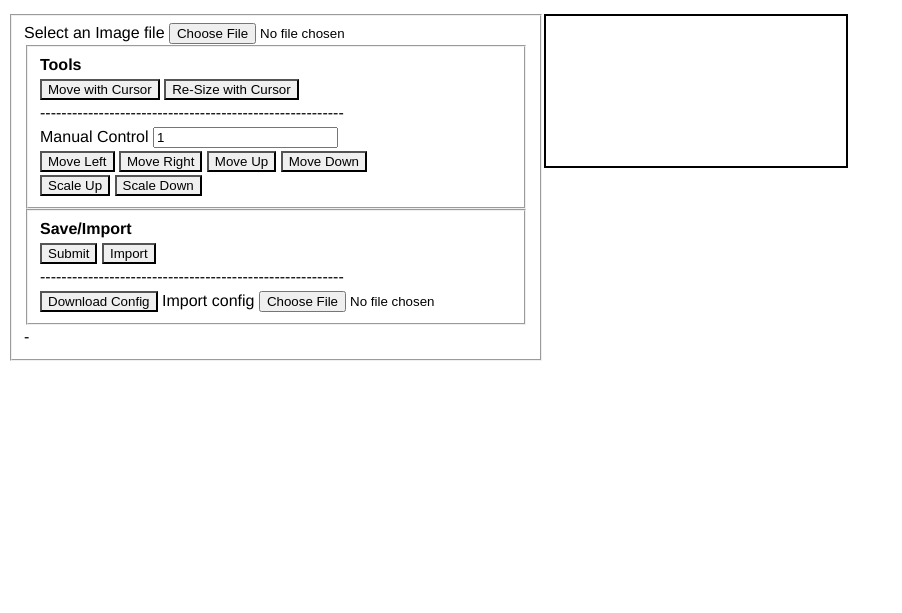
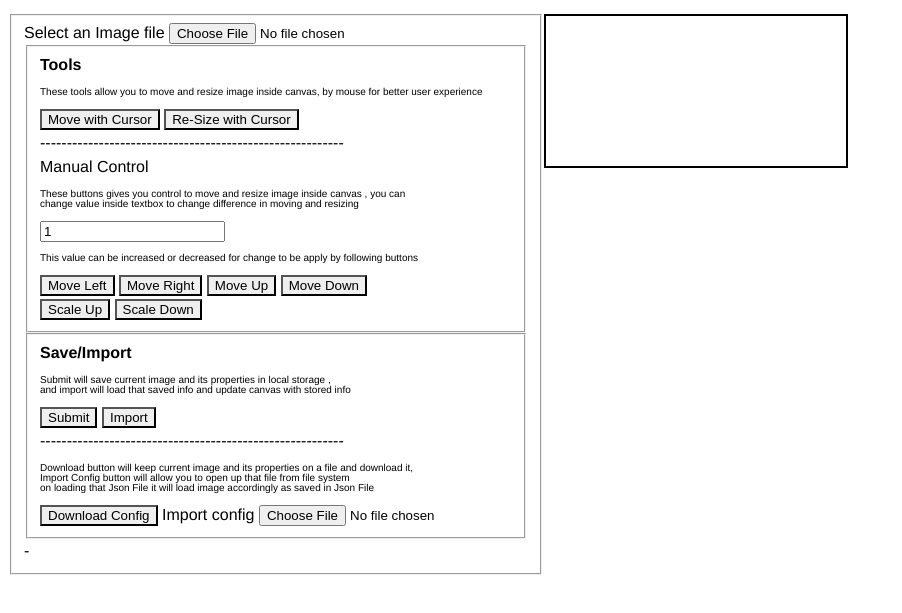
Before and after one commit to shahrukhhp1/software-engineer-js-test-photo-editor, a website built with webpack: page app/index.html in a window 1280 px wide. Shown: the part 53-666 px from the top of the page, without its empty margins (0-902 px from the left). Built offline with nearby package versions, Linux system fonts and the light colour scheme.

Commit message:
information added onto UI

```diff
--- a/app/css/main.scss
+++ b/app/css/main.scss
@@ -57,3 +57,8 @@ button {
 .toolArea{
   float: left;
 }
+
+p{
+  font-size: 10px;
+  line-height:1em;
+}
--- a/app/index.html
+++ b/app/index.html
@@ -14,6 +14,7 @@
                     <fieldset>
                         <b>Tools</b>
                         </br>
+                        <p>These tools allow you to move and resize image inside canvas, by mouse for better user experience</p>
                         <button id="moveBtn">Move with Cursor</button>
                         <button id="resizeBtn">Re-Size with Cursor</button>
                         </br>
@@ -21,8 +22,9 @@
                         <label>
                         Manual Control
                         </label>
-                        <input type="number" id="changeTxt" value="1" />
-                        </br>
+                        <p>These buttons gives you control to move and resize image inside canvas , you can <br> change value inside textbox to change difference in moving and resizing</p>
+                        <input type="number" id="changeTxt" value="1" /><p>This value can be increased or decreased for change to be apply by following buttons</p>
+
                         <button id="leftBtn">Move Left</button>
                         <button id="rightBtn">Move Right</button>
                         <button id="upBtn">Move Up</button>
@@ -34,10 +36,12 @@
                     </fieldset>
                     <fieldset>
                         <b>Save/Import</b></br>
+                        <p>Submit will save current image and its properties in local storage ,<br> and import will load that saved info and update canvas with stored info</p>
                         <button id="submitBtn">Submit</button>
                         <button id="importBtn">Import</button>
                         </br>
                         <span>---------------------------------------------------------</span></br>
+                        <p>Download button will keep current image and its properties on a file and download it, <br> Import Config button will allow you to open up that file from file system <br> on loading that Json File it will load image accordingly as saved in Json File </p>
                         <button id="downloadBtn">Download Config</button>
                         <label for="uploader">Import config</label>
                         <input type="file" id="configUploader" />
--- a/app/js/constants.js
+++ b/app/js/constants.js
@@ -1,11 +1,16 @@
+/*
 
+* Constants javascript file , this file is responsible for all constants and values to be kept into it.
+So they can be called and used from anywhere in project, instead of declaring constant variables
+overall in the project we keep them here in one file for easy access
+
+ */
 
 const canvasWidth = 500;
-
 const savedConfigName = "canvasConfig";
 const jsonFileName = "ImageConfig.json";
 
 
 
 
-module.exports = { canvasWidth , html , savedConfigName , jsonFileName};
+module.exports = { canvasWidth , savedConfigName , jsonFileName};
--- a/app/js/main.js
+++ b/app/js/main.js
@@ -51,7 +51,7 @@ const AppView = () => {
 
 // all variabls that are used in system in the scope of app view
     const img = new Image();
-    const settings = { mouseDown : false , moveTool : true , resizeTool : false , lastX : 0, lastY : 0 ,
+    const settings = { mouseDown : false , moveTool : false , resizeTool : false , lastX : 0, lastY : 0 ,
                          savedName : consants.savedConfigName , reset : true};
     const canvas = {
         width: 0, height: 0,
```
Also changed, not shown: app/js/importExport.js (+8 -1 lines).
